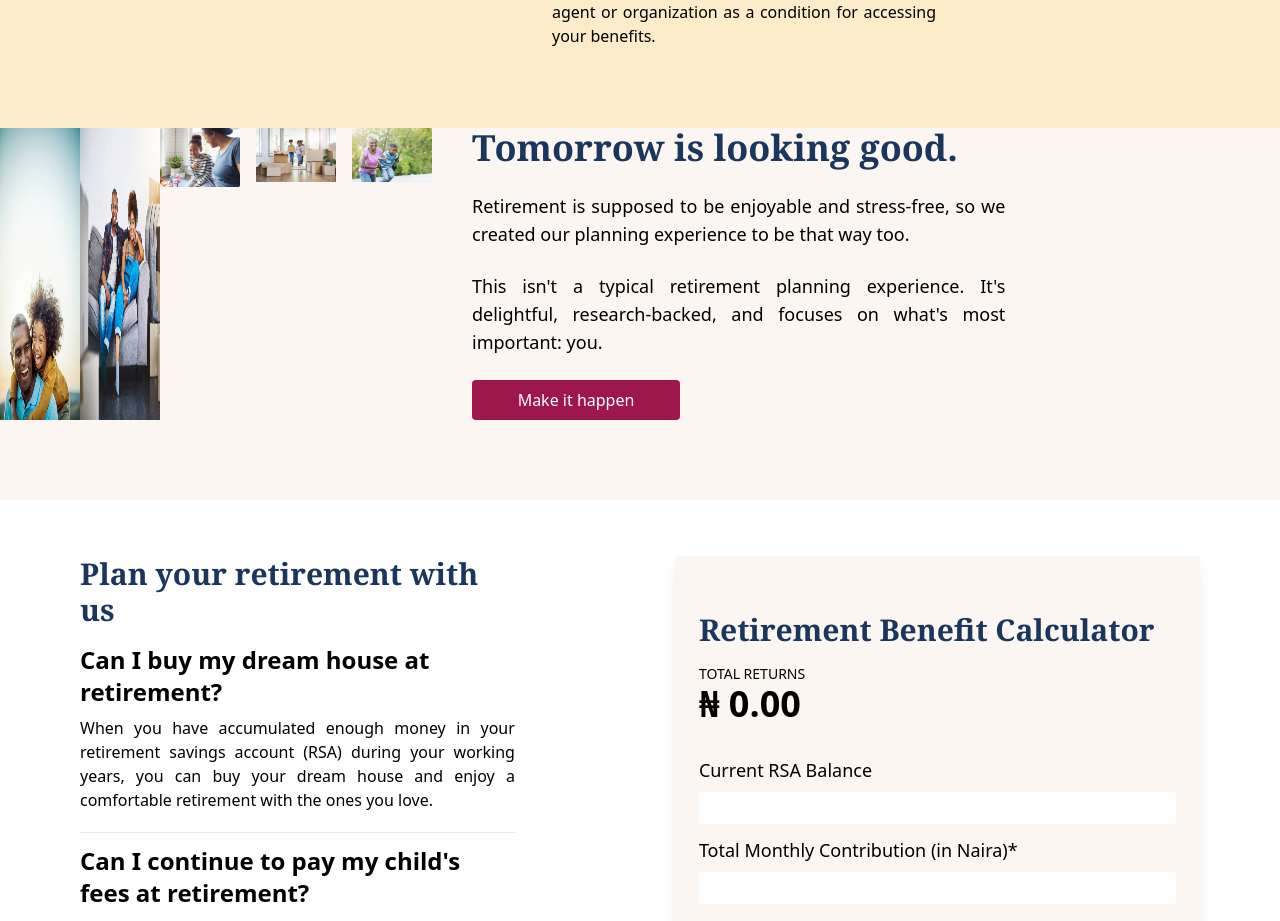
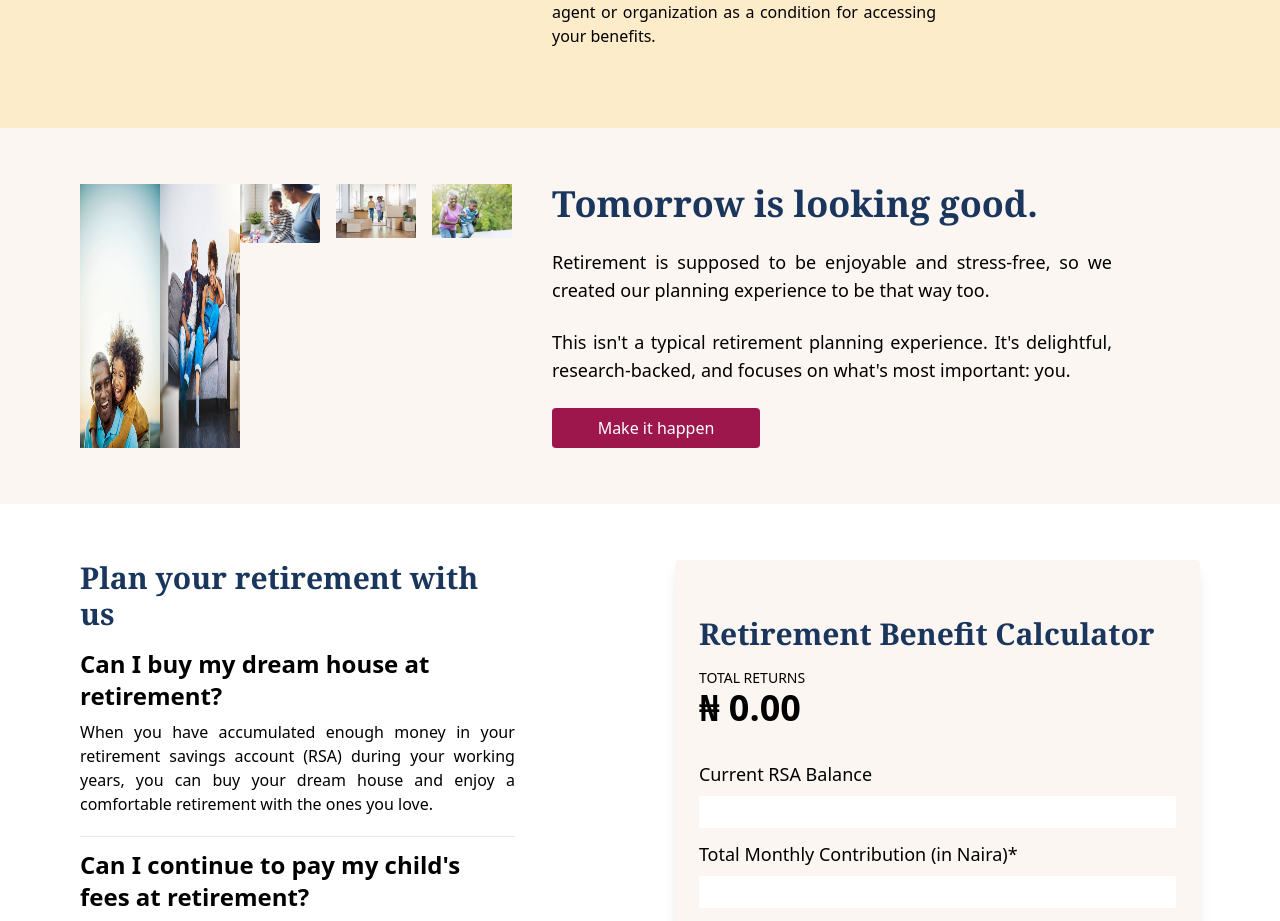
Before and after one commit to AkinAkinbobola/ARM-PENSION-SITE-CLONE, a Vue app in the folder arm-clone/: page / in a window 1280 px wide. Shown: the part 1331-2252 px from the top of the page. Built offline with nearby package versions, Linux system fonts and the light colour scheme.

Commit message:
Update GridSection.vue

```diff
--- a/arm-clone/src/components/GridSection.vue
+++ b/arm-clone/src/components/GridSection.vue
@@ -1,5 +1,5 @@
 <template>
-  <div class="bg-cream pb-20 flex flex-col md:flex-row">
+  <div class="bg-cream pb-12 flex flex-col md:flex-row md:py-14 md:px-20 p-6">
       <div class="flex">
         <img src="../assets/images/grid/grid1.jpg" class="w-20" alt="Image 1">
         <img src="../assets/images/grid/grid2.jpg" class="w-20" alt="Image 2">
@@ -10,7 +10,7 @@
         </div>
       </div>
 
-      <div class="ml-10 flex flex-col md:w-5/12 mr-10">
+      <div class="md:ml-10 flex flex-col md:w-6/12">
         <h1 class="text-blueText text-4xl font-serif mb-6 font-bold">
           Tomorrow is looking good.
         </h1>
```
